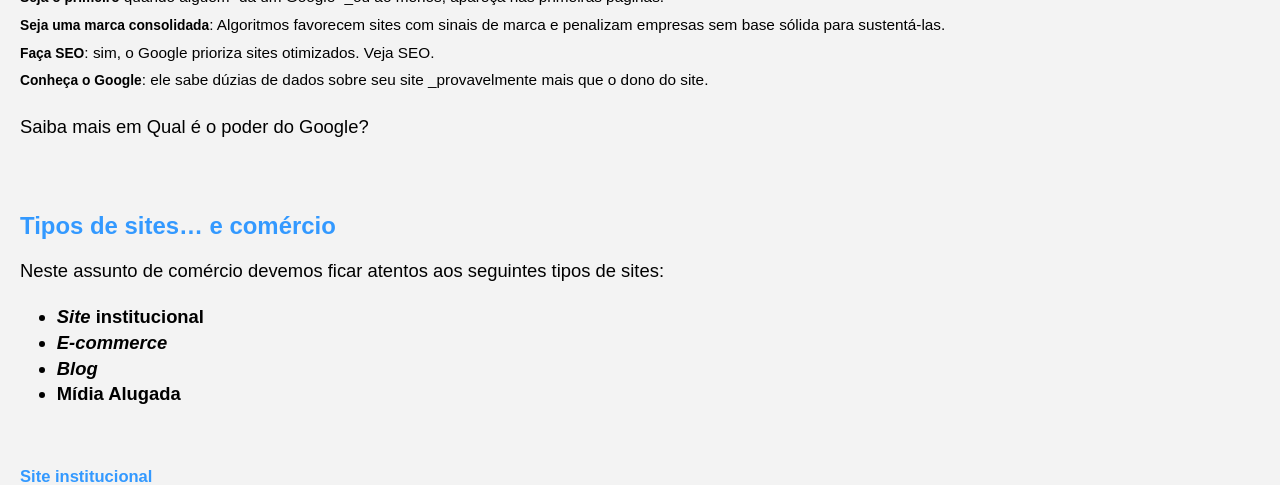
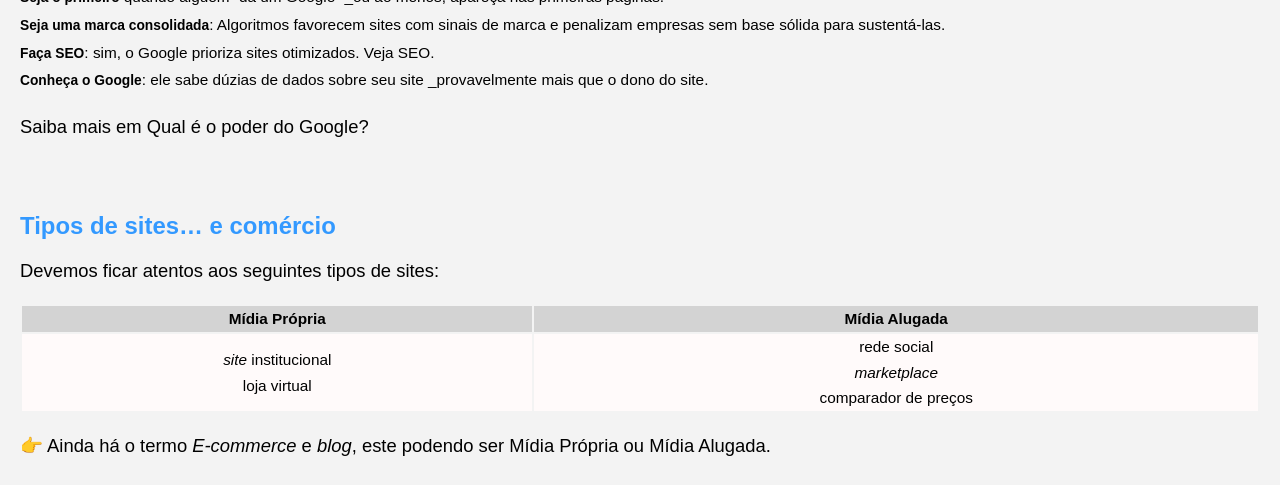
Before and after one commit to Joesynth/joesynth.github.io, a Jekyll site: the page built from _posts/2021-01-03-site-comercial-um-tutorial-essencial.md, in a window 1280 px wide and 900 px high, scrolled down 2812 px, cut to the strip 0-485 px from the top of the window. Built offline with Jekyll 4.4.1, drawn with Linux system fonts in a browser that asks for light colours.

Commit message:
Update 2021-01-03-site-comercial-um-tutorial-essencial.md

```diff
--- a/_posts/2021-01-03-site-comercial-um-tutorial-essencial.md
+++ b/_posts/2021-01-03-site-comercial-um-tutorial-essencial.md
@@ -91,12 +91,14 @@ Saiba mais em Qual é o poder do Google?
 
 ## Tipos de sites... e comércio
 
-Neste assunto de comércio devemos ficar atentos aos seguintes tipos de sites:
+Devemos ficar atentos aos seguintes tipos de sites:
 
-- *Site* institucional
-- *E-commerce*
-- *Blog*
-- Mídia Alugada
+|Mídia Própria|Mídia Alugada|
+|:---:|:---:|
+|*site* institucional<br />loja virtual|rede social<br />*marketplace*<br />comparador de preços|
+
+👉️ Ainda há o termo *E-commerce* e *blog*, este podendo ser Mídia Própria ou Mídia Alugada.
+
 
 
 
```
